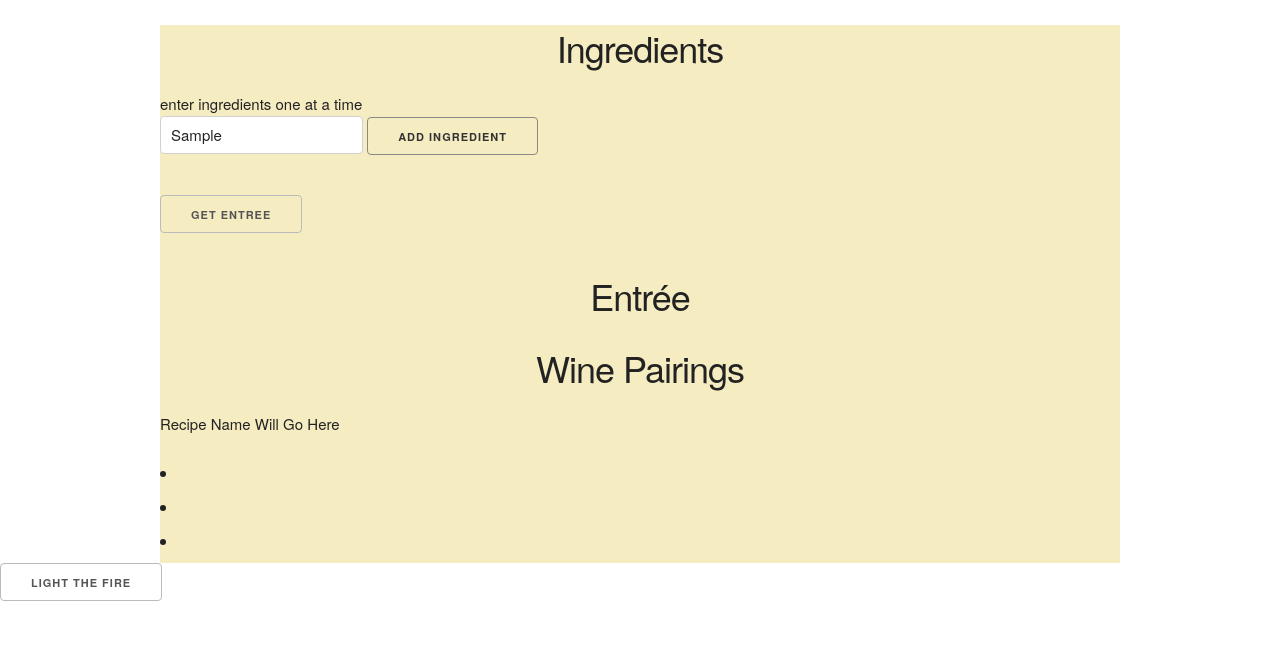
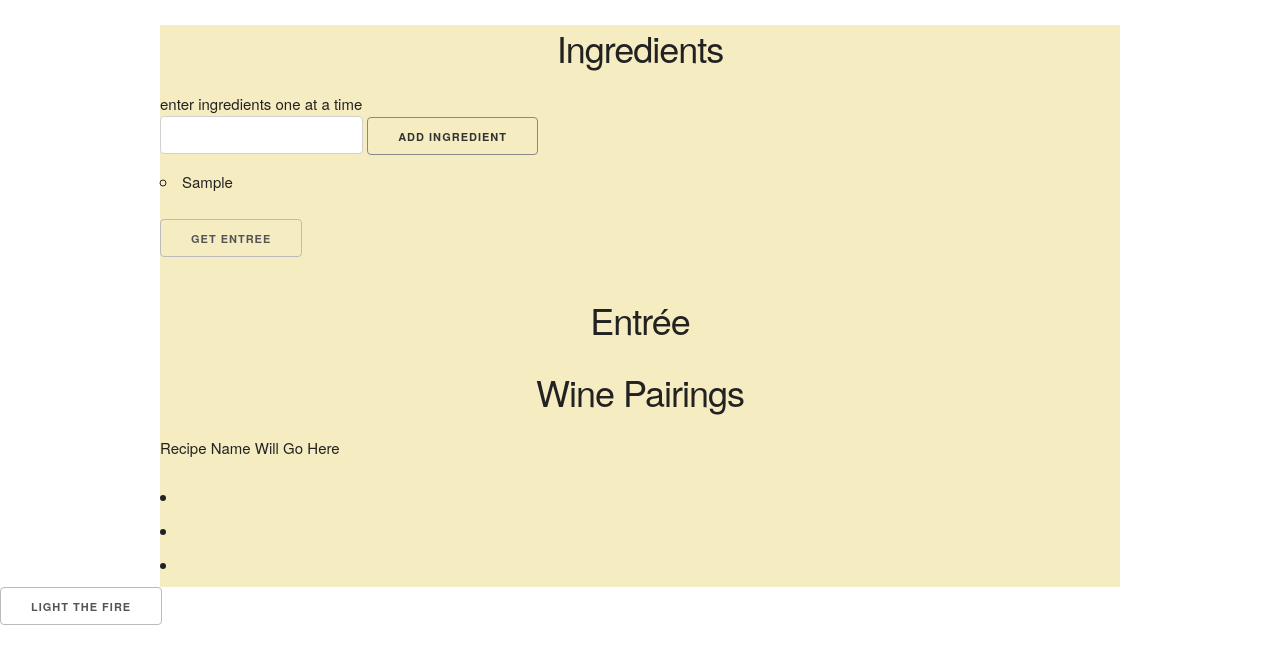
Before and after one commit to PeterMoDavis/provisions, a plain HTML site: page index.html in a window 1280 px wide. Both pictures are taken after typing "Sample" into the empty fields and a click on the input "add ingredient". Drawn offline with nearby package versions, Linux system fonts and the light colour scheme.

Commit message:
functional but ugly

```diff
--- a/assets/js/index.js
+++ b/assets/js/index.js
@@ -1,7 +1,9 @@
 var ingredientBtn = document.querySelector("#ingredientButton");
-var ingredientList = document.getElementById("#ingredientList");
+var ingredientList = document.querySelector("#dynamic-ingredient-list");
+console.log(ingredientList);
 var ingredientInput = document.querySelector("#ingredientInput");
 var ulElement = $("#recipeList");
+console.log(ulElement);
 var ingredientString = "";
 var recipeBtn = document.querySelector("#recipeButton");
 var playerBtn = document.querySelector("#playerButton");
@@ -11,10 +13,12 @@ var apiKey = peteKey;
 
 // listens for submission on #ingredientBtn and adds it to list
 ingredientBtn.addEventListener("click", function () {
+  console.log("click");
   ingredientString += ingredientInput.value + ",";
   var listItem = document.createElement("li");
   listItem.innerHTML = ingredientInput.value;
-  ingredientList.appendChild(listItem);
+  console.log(ingredientList);
+  ingredientList.append(listItem);
   ingredientInput.value = "";
   console.log(ingredientString);
 });
@@ -51,21 +55,21 @@ function getEntrees() {
       return blob.json();
     })
     .then((response) => {
-      console.log(response);
+
       // making variable for recipe array
       var recipes = response.results;
       //looping through recipe titles
       for (let i = 0; i < recipes.length; i++) {
-        console.log(recipes[i].title);
+
         //create li
         var liElement = $(`<li>${recipes[i].title}</li>`);
-        var ulElement = $("#dynamic-recipe-list");
+
         //append li to ul
         ulElement.append(liElement);
         //add even listeners to ul and lis
       }
       ulElement.on("click", liElement, function (e) {
-        console.log(e.target.textContent);
+
         fetch(
           `https://api.spoonacular.com/recipes/complexSearch?query=${e.target.textContent}&apiKey=e5c67ec0126745b8b0354ae98fcaed4d`
         )
@@ -74,7 +78,7 @@ function getEntrees() {
           })
           .then((response) => {
             var chosenRecipeId = response.results[0].id;
-            //   console.log(chosenRecipeId);
+
             fetch(
               `https://api.spoonacular.com/recipes/${chosenRecipeId}/information/?apiKey=e5c67ec0126745b8b0354ae98fcaed4d`
             )
@@ -106,6 +110,8 @@ function getEntrees() {
 
   //==========================================================
 }
+
+
 // eventListener listens for a click on the #playerBtn
 playerBtn.addEventListener("click", function () {
   // loads the IFrame Player API code asynchronously.
--- a/index.html
+++ b/index.html
@@ -25,11 +25,11 @@
         <h3 style="text-align: center;">Ingredients</h3>
 
 
-        <div class="row" id="ingredients-input-container">
+        <div class="row">
             <header>enter ingredients one at a time</header>
             <input type="text" id="ingredientInput">
             <input type="submit" value="add ingredient" id="ingredientButton">
-            <ul id="ingredientList dynamic-ingredient-list">
+            <ul id="dynamic-ingredient-list">
                 <!-- this is where the list of ingredients will be dynamically generated -->
             </ul>
             <input type="submit" value="get entree" id="recipeButton">
```
